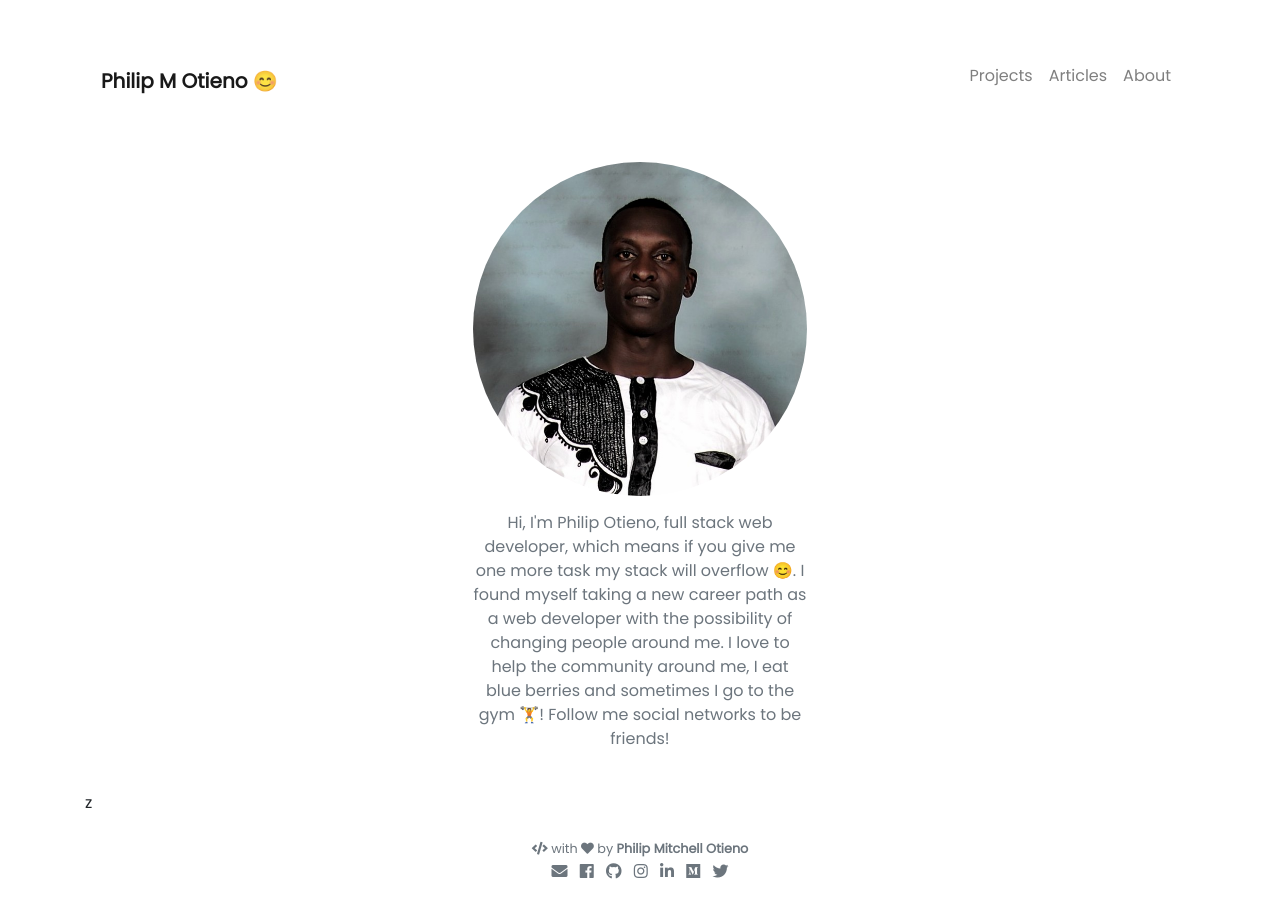
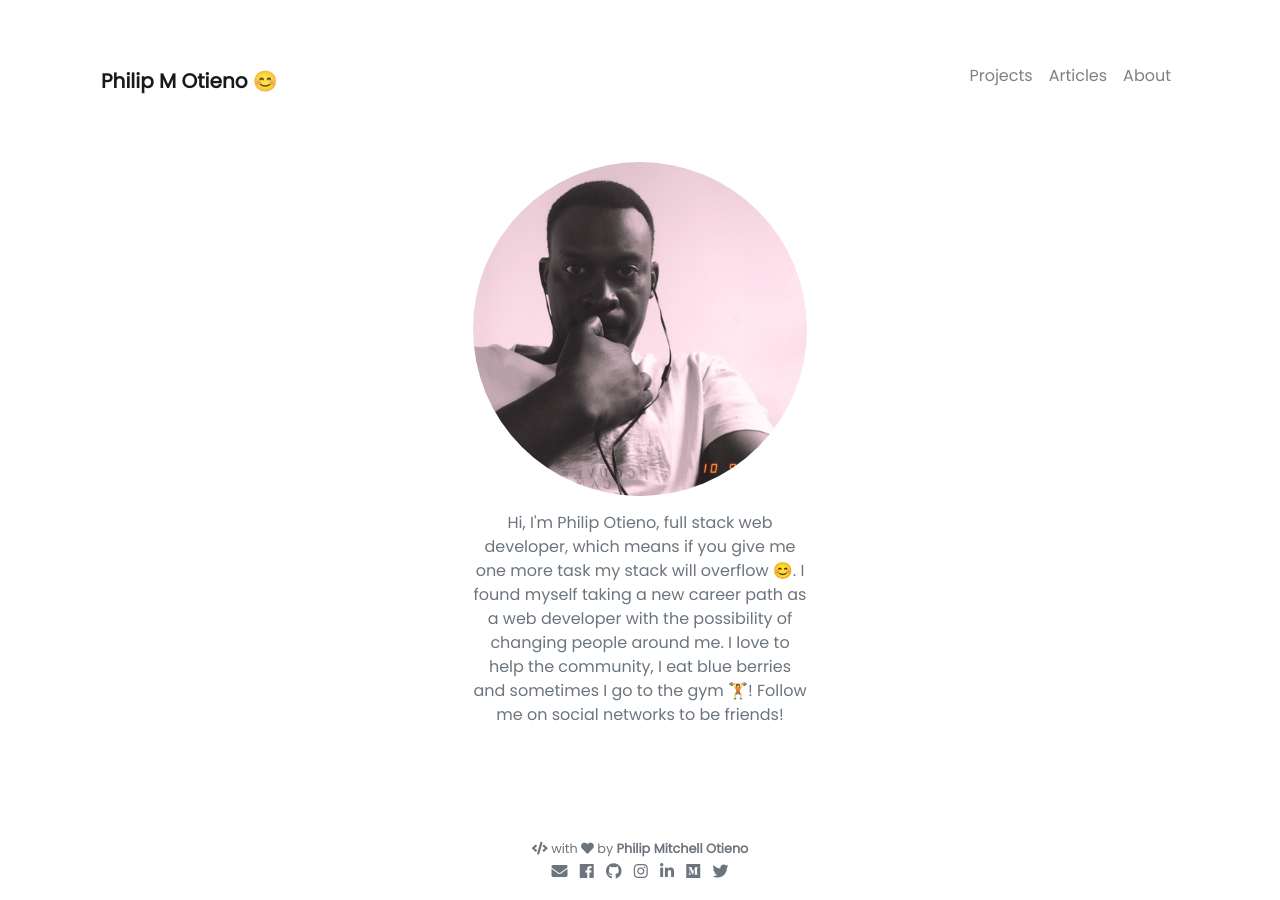
Before and after one commit to Philipotieno/Philipotieno.github.io, a Jekyll site: the page built from index.html, in a window 1280 px wide. Built offline with Jekyll 4.4.1, drawn with Linux system fonts in a browser that asks for light colours; nearby versions of some CDN libraries.

Commit message:
Add display image

```diff
--- a/_config.yml
+++ b/_config.yml
@@ -3,8 +3,8 @@ title               : Philip M Otieno 😊
 description         : >-                               # >- means to ignore newlines until "url:"
                       Hi, I'm Philip Otieno, full stack web developer, which means if you give me one more task my stack will overflow 😊.
                       I found myself taking a new career path as a web developer with the possibility of changing people around me.
-                      I love to help the community around me, I eat blue berries and sometimes I go to the gym 🏋!
-                      Follow me social networks to be friends!
+                      I love to help the community, I eat blue berries and sometimes I go to the gym 🏋!
+                      Follow me on social networks to be friends!
 
 url                 : ""                               # base hostname & protocol for your site (e.g. http://example.com)
 baseurl             : ""                    # subpath of your site (e.g. /blog) [IMPORTANT: use "" if your are hosting at https://username.github.io directly]
@@ -14,7 +14,7 @@ repository          : YoussefRaafatNasry/portfolYOU    # repository metadata on
 ### Author Info ###
 author:
   name              : Philip Mitchell Otieno
-  image             : /photos/mitch.jpg
+  image             : /photos/phill.JPG
   # behance           : your_username
 # dribbble          : your_username
   email             : philipotieno.github.io
--- a/index.html
+++ b/index.html
@@ -2,4 +2,4 @@
 layout: default
 ---
 
-{% include landing.html %}z
+{% include landing.html %}
```
Also changed, not shown: photos/mitch.jpg (deleted), photos/phill.JPG (added).
